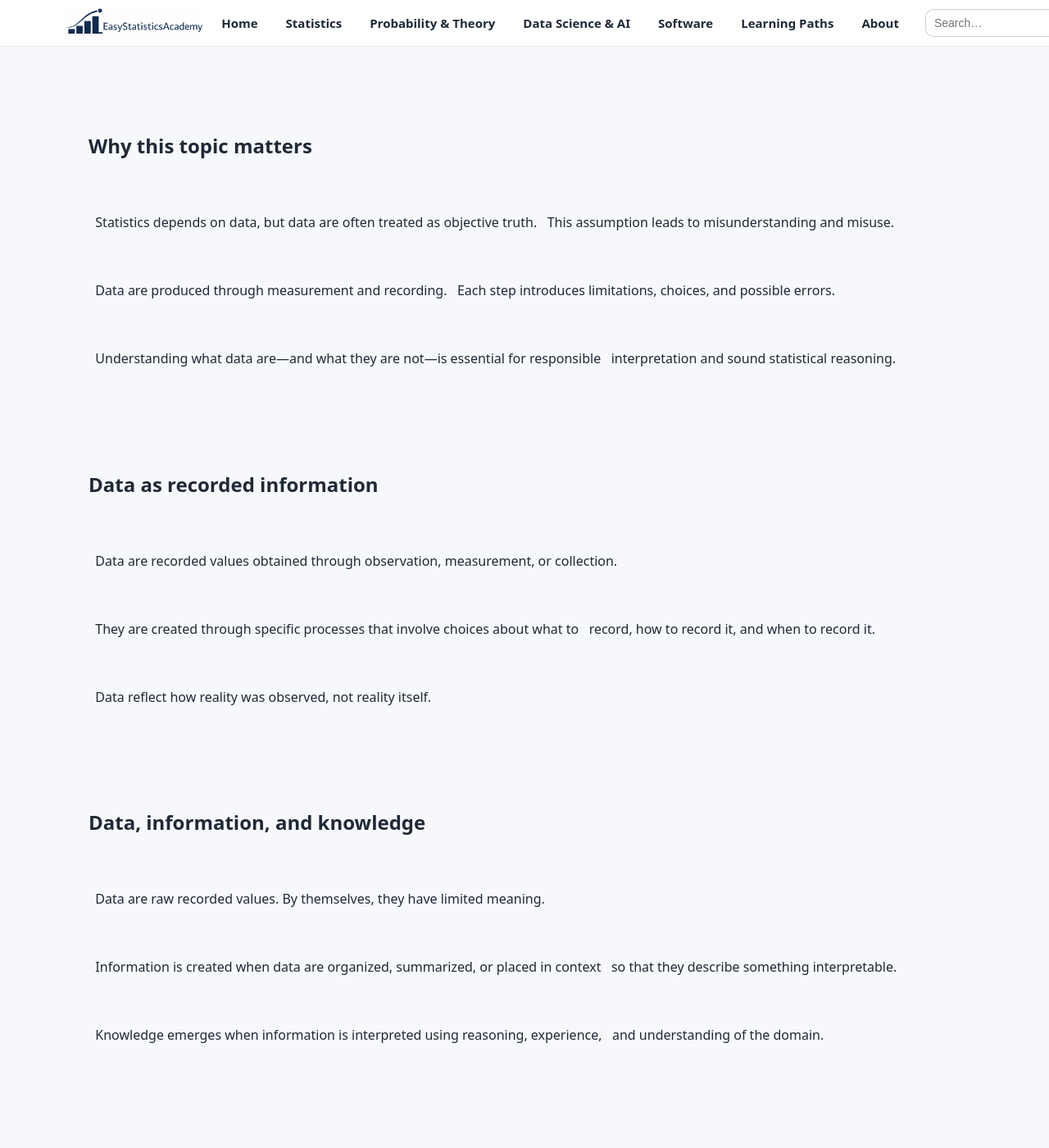
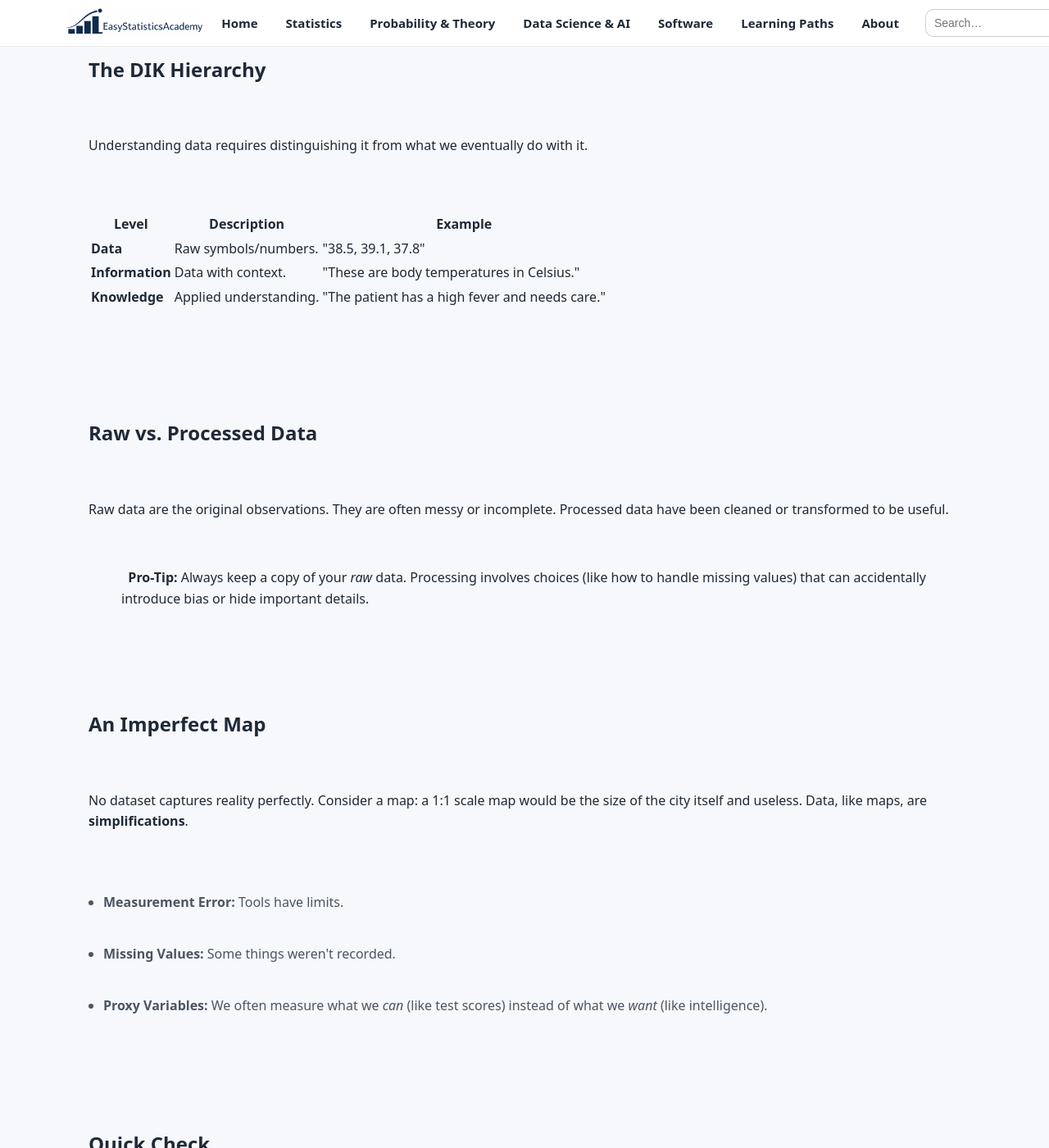
Before and after one commit to ammar-homaida-statistics/easystatisticsacademy, a Jekyll site: the page built from foundations/what-is-data/index.md, in a window 1280 px wide and 1400 px high, scrolled down 1007 px. Shown: the whole window at 82% size. Built offline with Jekyll 4.4.1, drawn with Linux system fonts in a browser that asks for light colours; some of the changed text lies outside the part shown.

Commit message:
Update index.md

```diff
--- a/foundations/what-is-data/index.md
+++ b/foundations/what-is-data/index.md
@@ -16,19 +16,11 @@ lesson\_order: 5
 
 
 
-<meta name="esa-section" content="foundations">
+<meta name="esa-section" content="{{ page.section }}">
 
-<meta name="esa-lesson-title" content="What Is Data?">
+<meta name="esa-lesson-title" content="{{ page.title }}">
 
-<meta name="esa-lesson-url" content="/foundations/what-is-data/">
-
-
-
-<a class="btn btn-primary" href="/foundations/statistical-questions/">
-
-&nbsp; Previous: Statistical Questions
-
-</a>
+<meta name="esa-lesson-url" content="{{ page.url }}">
 
 
 
@@ -36,7 +28,15 @@ lesson\_order: 5
 
 &nbsp; <div class="hero-card">
 
-&nbsp;   <h1>What Is Data?</h1>
+&nbsp;   <nav class="lesson-nav-top">
+
+&nbsp;     <a class="text-link" href="/foundations/statistical-questions/">← Previous: Statistical Questions</a>
+
+&nbsp;   </nav>
+
+&nbsp;
+
+&nbsp;   <h1>{{ page.title }}</h1>
 
 
 
@@ -68,15 +68,13 @@ lesson\_order: 5
 
 &nbsp;   <h2>What you will learn</h2>
 
-
-
 &nbsp;   <ul class="bullets">
 
 &nbsp;     <li>What data are and how they are created through recording.</li>
 
-&nbsp;     <li>The difference between data, information, and knowledge.</li>
+&nbsp;     <li>The difference between <strong>data, information, and knowledge.</strong></li>
 
-&nbsp;     <li>The difference between raw data and processed data.</li>
+&nbsp;     <li>The trade-offs between <strong>raw</strong> and <strong>processed</strong> data.</li>
 
 &nbsp;     <li>Why data are imperfect representations of reality.</li>
 
@@ -92,37 +90,67 @@ lesson\_order: 5
 
 &nbsp; <div class="content-narrow">
 
-&nbsp;   <h2>Why this topic matters</h2>
+&nbsp;   <h2>The DIK Hierarchy</h2>
 
+&nbsp;   <p>Understanding data requires distinguishing it from what we eventually do with it.</p>
 
+&nbsp;
 
-&nbsp;   <p>
+&nbsp;   <div class="table-container">
 
-&nbsp;     Statistics depends on data, but data are often treated as objective truth.
+&nbsp;     <table class="data-table">
 
-&nbsp;     This assumption leads to misunderstanding and misuse.
+&nbsp;       <thead>
 
-&nbsp;   </p>
+&nbsp;         <tr>
 
+&nbsp;           <th>Level</th>
 
+&nbsp;           <th>Description</th>
 
-&nbsp;   <p>
+&nbsp;           <th>Example</th>
 
-&nbsp;     Data are produced through measurement and recording.
+&nbsp;         </tr>
 
-&nbsp;     Each step introduces limitations, choices, and possible errors.
+&nbsp;       </thead>
 
-&nbsp;   </p>
+&nbsp;       <tbody>
 
+&nbsp;         <tr>
 
+&nbsp;           <td><strong>Data</strong></td>
 
-&nbsp;   <p>
+&nbsp;           <td>Raw symbols/numbers.</td>
 
-&nbsp;     Understanding what data are—and what they are not—is essential for responsible
+&nbsp;           <td>"38.5, 39.1, 37.8"</td>
 
-&nbsp;     interpretation and sound statistical reasoning.
+&nbsp;         </tr>
 
-&nbsp;   </p>
+&nbsp;         <tr>
+
+&nbsp;           <td><strong>Information</strong></td>
+
+&nbsp;           <td>Data with context.</td>
+
+&nbsp;           <td>"These are body temperatures in Celsius."</td>
+
+&nbsp;         </tr>
+
+&nbsp;         <tr>
+
+&nbsp;           <td><strong>Knowledge</strong></td>
+
+&nbsp;           <td>Applied understanding.</td>
+
+&nbsp;           <td>"The patient has a high fever and needs care."</td>
+
+&nbsp;         </tr>
+
+&nbsp;       </tbody>
+
+&nbsp;     </table>
+
+&nbsp;   </div>
 
 &nbsp; </div>
 
@@ -134,33 +162,17 @@ lesson\_order: 5
 
 &nbsp; <div class="content-narrow">
 
-&nbsp;   <h2>Data as recorded information</h2>
+&nbsp;   <h2>Raw vs. Processed Data</h2>
 
+&nbsp;   <p>Raw data are the original observations. They are often messy or incomplete. Processed data have been cleaned or transformed to be useful.</p>
 
+&nbsp;
 
-&nbsp;   <p>
+&nbsp;   <blockquote class="note-box">
 
-&nbsp;     Data are recorded values obtained through observation, measurement, or collection.
+&nbsp;     <strong>Pro-Tip:</strong> Always keep a copy of your <em>raw</em> data. Processing involves choices (like how to handle missing values) that can accidentally introduce bias or hide important details.
 
-&nbsp;   </p>
-
-
-
-&nbsp;   <p>
-
-&nbsp;     They are created through specific processes that involve choices about what to
-
-&nbsp;     record, how to record it, and when to record it.
-
-&nbsp;   </p>
-
-
-
-&nbsp;   <p>
-
-&nbsp;     Data reflect how reality was observed, not reality itself.
-
-&nbsp;   </p>
+&nbsp;   </blockquote>
 
 &nbsp; </div>
 
@@ -172,119 +184,19 @@ lesson\_order: 5
 
 &nbsp; <div class="content-narrow">
 
-&nbsp;   <h2>Data, information, and knowledge</h2>
+&nbsp;   <h2>An Imperfect Map</h2>
 
+&nbsp;   <p>No dataset captures reality perfectly. Consider a map: a 1:1 scale map would be the size of the city itself and useless. Data, like maps, are <strong>simplifications</strong>.</p>
 
+&nbsp;   <ul class="bullets">
 
-&nbsp;   <p>
+&nbsp;     <li><strong>Measurement Error:</strong> Tools have limits.</li>
 
-&nbsp;     Data are raw recorded values. By themselves, they have limited meaning.
+&nbsp;     <li><strong>Missing Values:</strong> Some things weren't recorded.</li>
 
-&nbsp;   </p>
+&nbsp;     <li><strong>Proxy Variables:</strong> We often measure what we <em>can</em> (like test scores) instead of what we <em>want</em> (like intelligence).</li>
 
-
-
-&nbsp;   <p>
-
-&nbsp;     Information is created when data are organized, summarized, or placed in context
-
-&nbsp;     so that they describe something interpretable.
-
-&nbsp;   </p>
-
-
-
-&nbsp;   <p>
-
-&nbsp;     Knowledge emerges when information is interpreted using reasoning, experience,
-
-&nbsp;     and understanding of the domain.
-
-&nbsp;   </p>
-
-&nbsp; </div>
-
-</section>
-
-
-
-<section class="section">
-
-&nbsp; <div class="content-narrow">
-
-&nbsp;   <h2>Raw data vs processed data</h2>
-
-
-
-&nbsp;   <p>
-
-&nbsp;     Raw data are the original recorded observations.
-
-&nbsp;     They may be messy, incomplete, or inconsistent.
-
-&nbsp;   </p>
-
-
-
-&nbsp;   <p>
-
-&nbsp;     Processed data result from cleaning, transforming, or summarizing raw data.
-
-&nbsp;     Processing can make analysis possible and improve usability.
-
-&nbsp;   </p>
-
-
-
-&nbsp;   <p>
-
-&nbsp;     However, processing also involves decisions that can change meaning and affect
-
-&nbsp;     interpretation. For this reason, it should be done carefully and transparently.
-
-&nbsp;   </p>
-
-&nbsp; </div>
-
-</section>
-
-
-
-<section class="section">
-
-&nbsp; <div class="content-narrow">
-
-&nbsp;   <h2>Data as imperfect representations of reality</h2>
-
-
-
-&nbsp;   <p>
-
-&nbsp;     No dataset captures reality perfectly. Measurement error, missing values, and
-
-&nbsp;     simplifications are unavoidable.
-
-&nbsp;   </p>
-
-
-
-&nbsp;   <p>
-
-&nbsp;     Data record only what was measured, not everything that may matter.
-
-&nbsp;     Important factors may be unobserved or difficult to measure.
-
-&nbsp;   </p>
-
-
-
-&nbsp;   <p>
-
-&nbsp;     Treating data as exact truth ignores these limitations and can lead to
-
-&nbsp;     incorrect conclusions and false confidence.
-
-&nbsp;   </p>
+&nbsp;   </ul>
 
 &nbsp; </div>
 
@@ -294,19 +206,21 @@ lesson\_order: 5
 
 <section class="section section-soft">
 
-&nbsp; <div class="content-narrow">
+&nbsp; <div class="content-narrow text-center">
 
-&nbsp;   <h2>Key idea to remember</h2>
+&nbsp;   <h2>Quick Check</h2>
 
+&nbsp;   <p><em>Which of the following best describes "Data"?</em></p>
 
+&nbsp;   <div class="quiz-options">
 
-&nbsp;   <p>
+&nbsp;     <button class="btn btn-outline" onclick="alert('Not quite! That is Knowledge.')">Universal Truth</button>
 
-&nbsp;     Data are recorded observations, not reality itself.
+&nbsp;     <button class="btn btn-outline" onclick="alert('Correct! It is a recording of an observation.')">Recorded Observations</button>
 
-&nbsp;     They must always be interpreted with care.
+&nbsp;     <button class="btn btn-outline" onclick="alert('Not quite! That is Information.')">Summarized Insights</button>
 
-&nbsp;   </p>
+&nbsp;   </div>
 
 &nbsp; </div>
 
@@ -318,17 +232,9 @@ lesson\_order: 5
 
 &nbsp; <div class="content-narrow">
 
-&nbsp;   <h2>Simple summary</h2>
+&nbsp;   <h2>Key idea to remember</h2>
 
-
-
-&nbsp;   <p>
-
-&nbsp;     Data are recorded values created through measurement. They differ from information
-
-&nbsp;     and knowledge and never perfectly represent the real world.
-
-&nbsp;   </p>
+&nbsp;   <p><strong>Data reflect how reality was observed, not reality itself.</strong> They are snapshots taken through a specific lens, at a specific time, using specific tools.</p>
 
 &nbsp; </div>
 
@@ -342,21 +248,13 @@ lesson\_order: 5
 
 &nbsp;   <h2>Next lesson</h2>
 
-
-
-&nbsp;   <p>
-
-&nbsp;     Continue to the next lesson to learn how data are collected and why the collection
-
-&nbsp;     process affects what conclusions can be trusted.
-
-&nbsp;   </p>
+&nbsp;   <p>Learn how the <em>way</em> we collect these snapshots dictates which conclusions we can actually trust.</p>
 
 
 
 &nbsp;   <a class="btn btn-primary" href="/foundations/how-data-are-collected/">
 
-&nbsp;     Next: How Data Are Collected
+&nbsp;     Next: How Data Are Collected →
 
 &nbsp;   </a>
 
```
